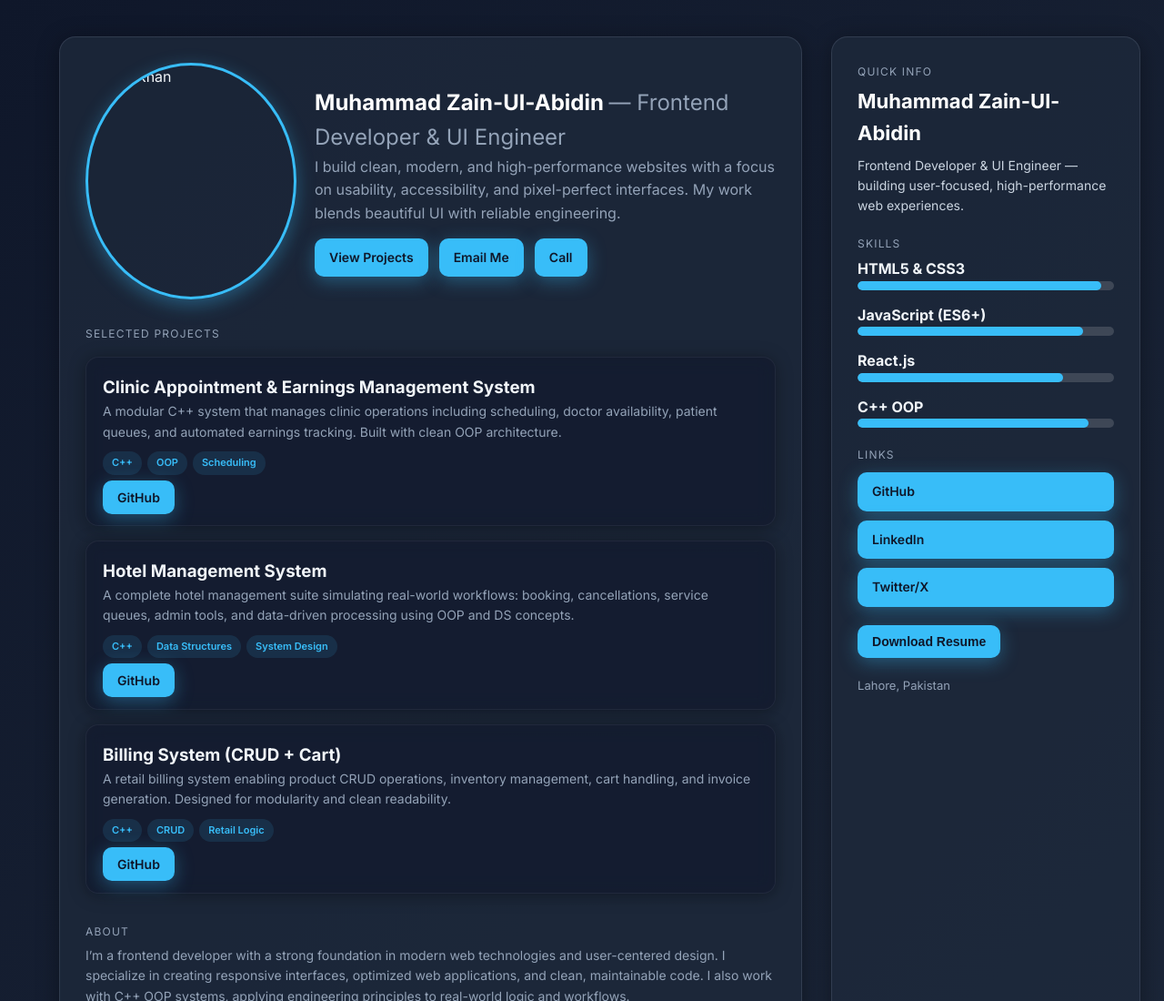
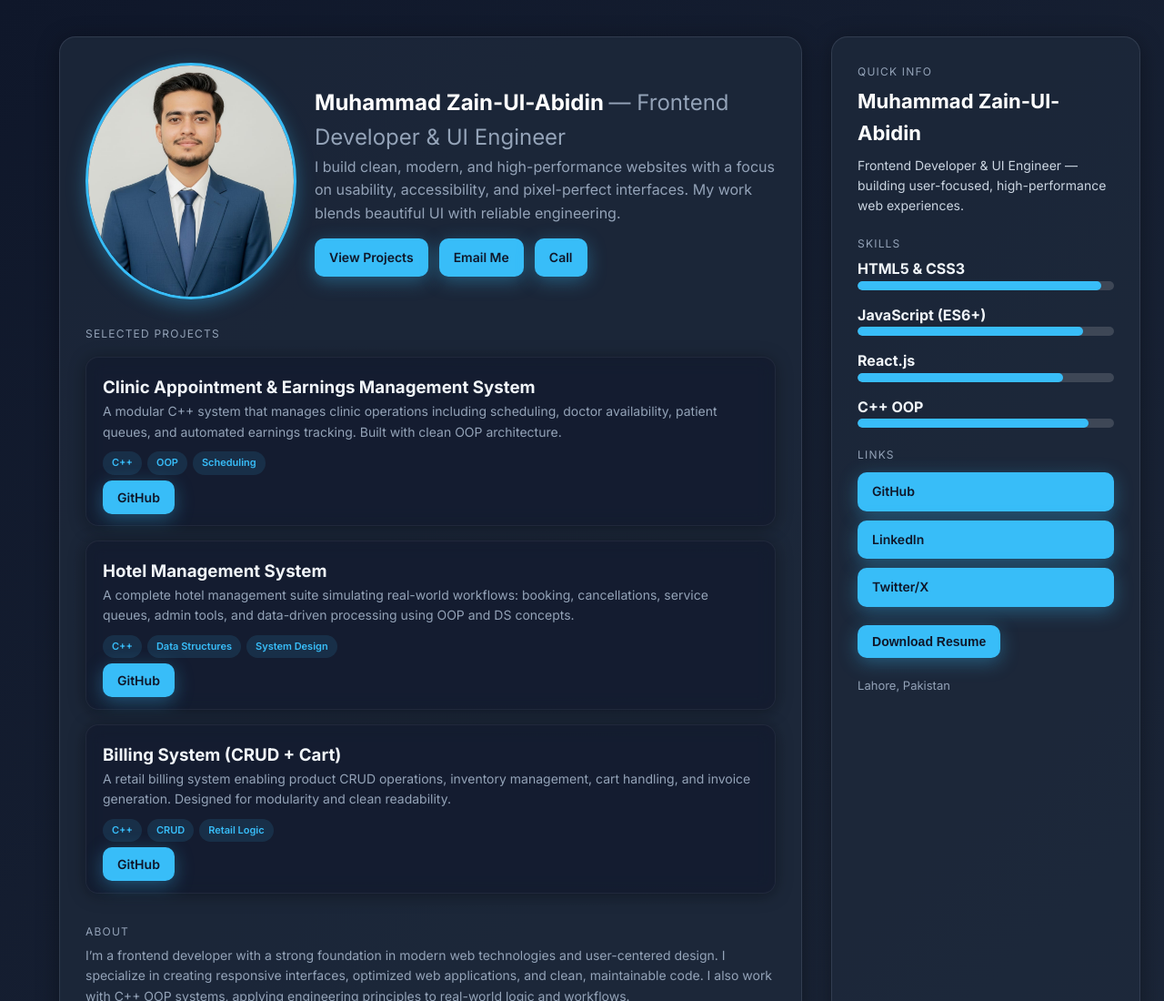
Before and after one commit to zainkhan9560/Zainkhan_portFolio, a plain HTML site: page index.html in a window 1280 px wide. Shown: the top 1100 px of the page at 91% size. Drawn offline with Linux system fonts and the light colour scheme.

Commit message:
Add files via upload

```diff
--- a/index.html
+++ b/index.html
@@ -275,8 +275,7 @@
         <!-- HERO -->
         <header class="hero">
           <div class="avatar">
-            <img src="./images/profile.jpg" alt="Zain Khan">
-
+            <img src="profile.jpg" alt="Zain Khan" />
           </div>
 
           <div>
```
